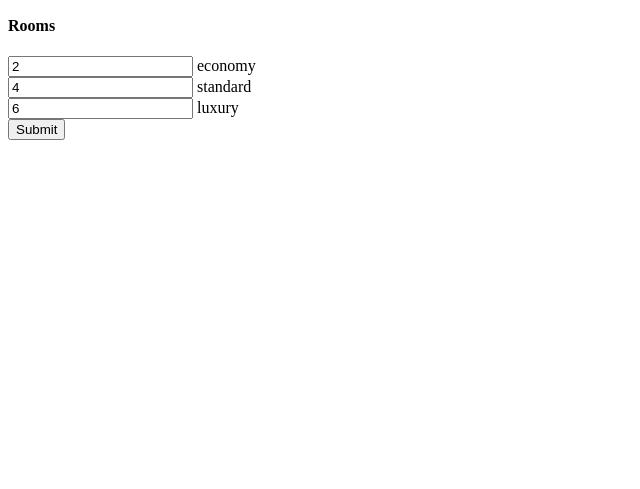
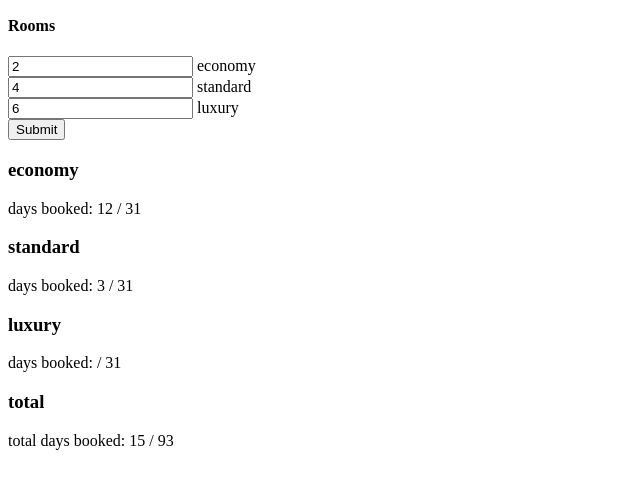
Before and after one commit to DouglasLindahl/yrgopelago, a PHP site: page /admin.php in a window 1280 px wide. Shown: the part 259-748 px from the top of the page, without its empty margins (0-640 px from the left). Run offline with PHP 8.4, Linux system fonts and the light colour scheme; the visitor is signed in with stand-in values (Sample User, id 1); data comes from the database, SQL or seed files in the repository; both versions use the stored data as it was after the commit.

Commit message:
admin can now see how many days each room has been booked for

```diff
--- a/admin.php
+++ b/admin.php
@@ -51,6 +51,46 @@ if ($_SESSION["loginVerified"]) :
             <input type="submit">
         </form>
 
+        <section>
+            <h3>economy</h3>
+            <?php
+            $stmt = $database->prepare("SELECT SUM((julianday(departure_date) +1) - julianday(arrival_date)) AS days_booked
+                FROM guests where room_id = 1;");
+            $stmt->execute();
+            $result = $stmt->fetch(PDO::FETCH_DEFAULT);
+            echo "days booked: " . $result["days_booked"] . " / 31";
+            ?>
+        </section>
+        <section>
+            <h3>standard</h3>
+            <?php
+            $stmt = $database->prepare("SELECT SUM((julianday(departure_date) +1) - julianday(arrival_date)) AS days_booked
+                FROM guests where room_id = 2;");
+            $stmt->execute();
+            $result = $stmt->fetch(PDO::FETCH_DEFAULT);
+            echo "days booked: " . $result["days_booked"] . " / 31";
+            ?>
+        </section>
+        <section>
+            <h3>luxury</h3>
+            <?php
+            $stmt = $database->prepare("SELECT SUM((julianday(departure_date) +1) - julianday(arrival_date)) AS days_booked
+                FROM guests where room_id = 3;");
+            $stmt->execute();
+            $result = $stmt->fetch(PDO::FETCH_DEFAULT);
+            echo "days booked: " . $result["days_booked"] . " / 31";
+            ?>
+        </section>
+        <section>
+            <h3>total</h3>
+            <?php
+            $stmt = $database->prepare("SELECT SUM((julianday(departure_date) +1) - julianday(arrival_date)) AS days_booked
+                FROM guests");
+            $stmt->execute();
+            $result = $stmt->fetch(PDO::FETCH_DEFAULT);
+            echo "total days booked: " . $result["days_booked"] . " / 93";
+            ?>
+        </section>
     </body>
 <?php endif ?>
 
--- a/guests.json
+++ b/guests.json
@@ -1 +1 @@
-{"guests":[]}
+{"guests":[{"arrival_date":"05","departure_date":"14","room":"1"},{"arrival_date":"17","departure_date":"19","room":"2"},{"arrival_date":"25","departure_date":"26","room":"1"}]}
```
Also changed, not shown: database/hotel.db.
